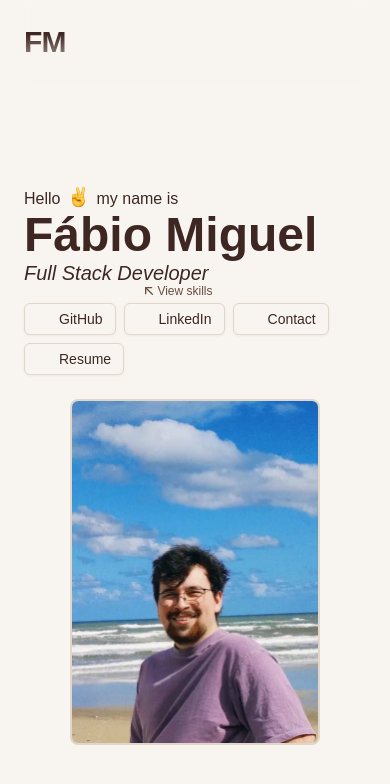
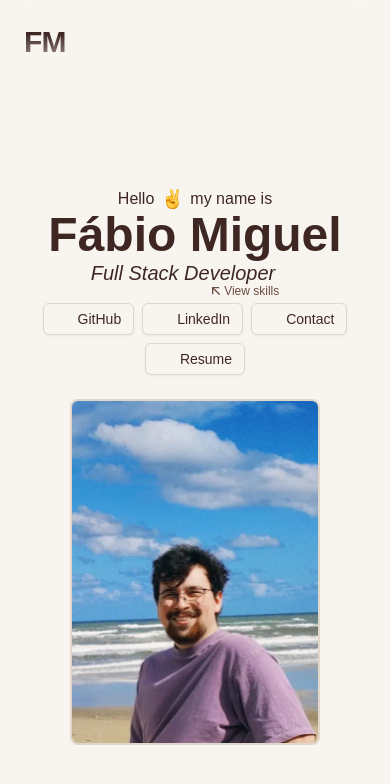
Before and after one commit to FabioMiguelNascimento/fabio_portfolio, a Next.js app: page /en in a window 390 px wide. Shown: the top 784 px of the page. Built offline with nearby package versions, Linux system fonts and the light colour scheme; some icons are missing.

Commit message:
feat: improve layout and alignment of hero section for better visual consistency

```diff
--- a/components/hero/hero-buttons.tsx
+++ b/components/hero/hero-buttons.tsx
@@ -26,7 +26,7 @@ export function HeroButtons({
   const closeResume = useResumeStore((s) => s.closeResume);
 
   return (
-    <div className="flex w-full items-start justify-start gap-2 flex-wrap">
+    <div className="flex w-full items-center justify-center gap-2 flex-wrap md:items-start md:justify-start">
       <Link href="https://github.com/FabioMiguelNascimento" target="_blank">
         <Button
           variant="outline"
--- a/components/hero/hero.tsx
+++ b/components/hero/hero.tsx
@@ -10,12 +10,12 @@ export default async function Hero() {
   return (
     <section
       id="main"
-      className="grid min-h-[calc(100dvh-var(--nav-height,0px))] w-full items-center justify-items-start gap-6 sm:gap-8 content-center md:grid-cols-2 md:content-center"
+      className="grid min-h-[calc(100dvh-var(--nav-height,0px))] w-full items-center justify-items-center gap-6 sm:gap-8 content-center md:grid-cols-2 md:content-center md:justify-items-start md:text-left text-center"
     >
-      <div className="flex flex-col gap-4 text-base">
-        <div className="mr-auto">
+      <div className="flex flex-col gap-4 text-base items-center md:items-start">
+        <div className="mx-auto md:mr-auto md:mx-0">
           <div className="title-row">
-            <p className="flex gap-2 flex-row nowrap items-start justify-start">
+            <p className="flex gap-2 items-center justify-center md:justify-start">
               {t("greeting.part_one")}
               <Emoji />
               {" "}
@@ -36,7 +36,7 @@ export default async function Hero() {
       </div>
       <div className="flex w-full justify-center md:justify-end">
         <Image
-          className="border-2 rounded-(--radius)"
+          className="border-2 rounded-lg"
           src="/images/profile.webp"
           width={250}
           height={250}
```
